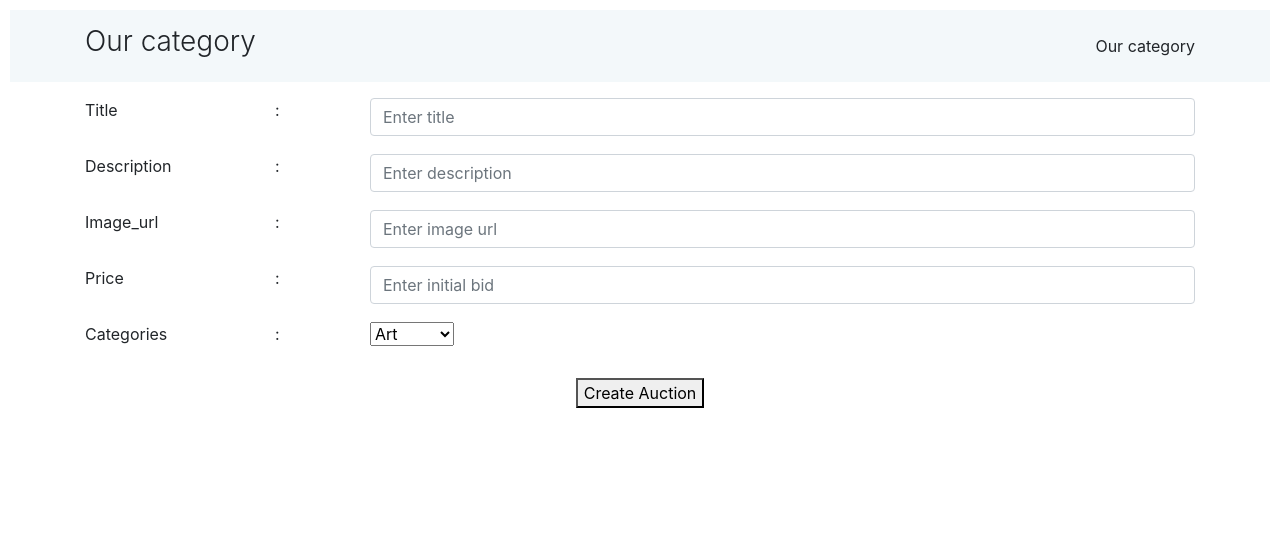
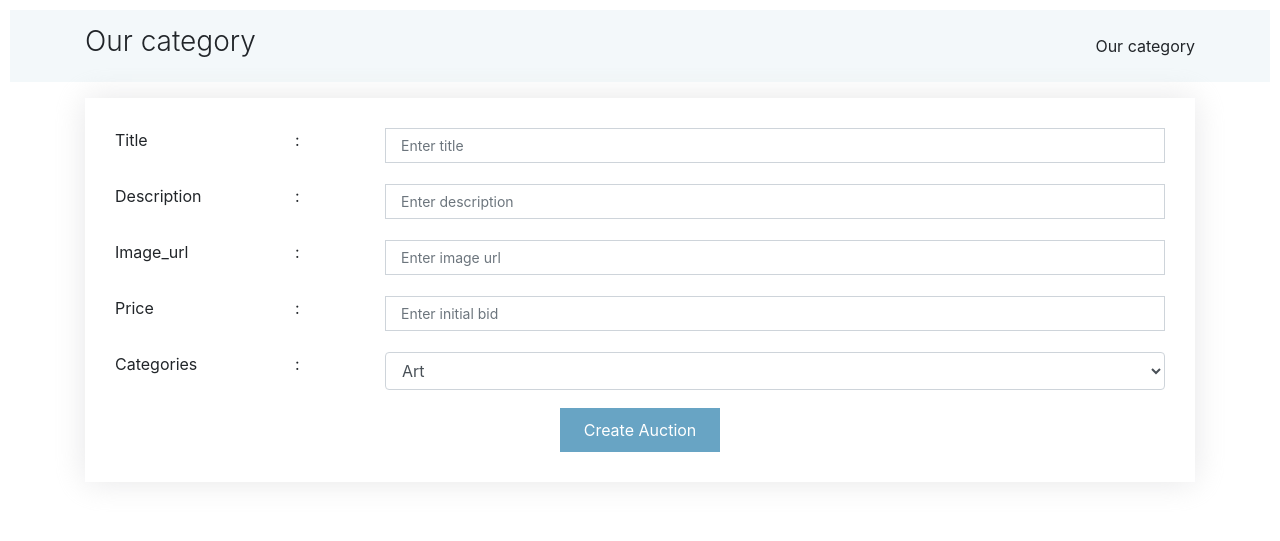
Before and after one commit to thomasmbatha/commerce, a Django app: page /create in a window 1280 px wide. Shown: the part 80-621 px from the top of the page. Run offline with Django 3.2, Linux system fonts and the light colour scheme; data comes from the database, SQL or seed files in the repository; both versions use the stored data as it was after the commit; some libraries are stand-ins or nearby versions.

Commit message:
create auction

```diff
--- a/auctions/static/auctions/styles.css
+++ b/auctions/static/auctions/styles.css
@@ -404,11 +404,133 @@
 
 
 
-  /*--------------------------------------------------------------
-#
+/*--------------------------------------------------------------
+# Contact
 --------------------------------------------------------------*/
+.contact {
+    padding-bottom: 30px;
+  }
+
+  .contact .info-box {
+    color: #444;
+    text-align: center;
+    box-shadow: 0 0 30px rgba(214, 215, 216, 0.6);
+    padding: 20px 0 30px 0;
+    margin-bottom: 30px;
+  }
+
+  .contact .info-box i {
+    font-size: 32px;
+    color: #68A4C4;
+    border-radius: 50%;
+    padding: 8px;
+    border: 2px dotted #a2cce3;
+  }
+
+  .contact .info-box h3 {
+    font-size: 20px;
+    color: #666;
+    font-weight: 700;
+    margin: 10px 0;
+  }
+
+  .contact .info-box p {
+    padding: 0;
+    line-height: 24px;
+    font-size: 14px;
+    margin-bottom: 0;
+  }
+
+  .contact .php-email-form {
+    box-shadow: 0 0 30px rgba(214, 215, 216, 0.6);
+    padding: 30px;
+    margin-bottom: 30px;
+  }
+
+  .contact .php-email-form .error-message {
+    display: none;
+    color: #fff;
+    background: #ed3c0d;
+    text-align: left;
+    padding: 15px;
+    font-weight: 600;
+  }
+
+  .contact .php-email-form .error-message br+br {
+    margin-top: 25px;
+  }
+
+  .contact .php-email-form .sent-message {
+    display: none;
+    color: #fff;
+    background: #18d26e;
+    text-align: center;
+    padding: 15px;
+    font-weight: 600;
+  }
+
+  .contact .php-email-form .loading {
+    display: none;
+    background: #fff;
+    text-align: center;
+    padding: 15px;
+  }
+
+  .contact .php-email-form .loading:before {
+    content: "";
+    display: inline-block;
+    border-radius: 50%;
+    width: 24px;
+    height: 24px;
+    margin: 0 10px -6px 0;
+    border: 3px solid #18d26e;
+    border-top-color: #eee;
+    animation: animate-loading 1s linear infinite;
+  }
+
+  .contact .php-email-form input,
+  .contact .php-email-form textarea {
+    border-radius: 0;
+    box-shadow: none;
+    font-size: 14px;
+  }
+
+  .contact .php-email-form input::focus,
+  .contact .php-email-form textarea::focus {
+    background-color: #68A4C4;
+  }
+
+  .contact .php-email-form input {
+    padding: 10px 15px;
+  }
+
+  .contact .php-email-form textarea {
+    padding: 12px 15px;
+  }
+
+  .contact .php-email-form button[type=submit] {
+    background: #68A4C4;
+    border: 0;
+    padding: 10px 24px;
+    color: #fff;
+    transition: 0.4s;
+  }
+
+  .contact .php-email-form button[type=submit]:hover {
+    background: #8dbad2;
+  }
+
+  @keyframes animate-loading {
+    0% {
+      transform: rotate(0deg);
+    }
+
+    100% {
+      transform: rotate(360deg);
+    }
+  }
 
 
   /*--------------------------------------------------------------
-# End of
+# End of Contact
 --------------------------------------------------------------*/
--- a/auctions/templates/auctions/create_listing.html
+++ b/auctions/templates/auctions/create_listing.html
@@ -78,12 +78,12 @@
                     </div>
 
                     <div class="col-md-9 form-group mt-3 mt-md-0">
-                        <select name="category" id="category">
-                            {% for category in categories %}
-                                <option value="{{ category.id }}"> {{ category.category_name }} </option>
-                            {% endfor %}
-                        </select>
-                    </div>
+                      <select name="category" id="category" class="form-control">
+                          {% for category in categories %}
+                              <option value="{{ category.id }}"> {{ category.category_name }} </option>
+                          {% endfor %}
+                      </select>
+                  </div>
                 </div>
 
                 <div class="text-center"><button type="submit">Create Auction</button></div>
```
Also changed, not shown: db.sqlite3.
